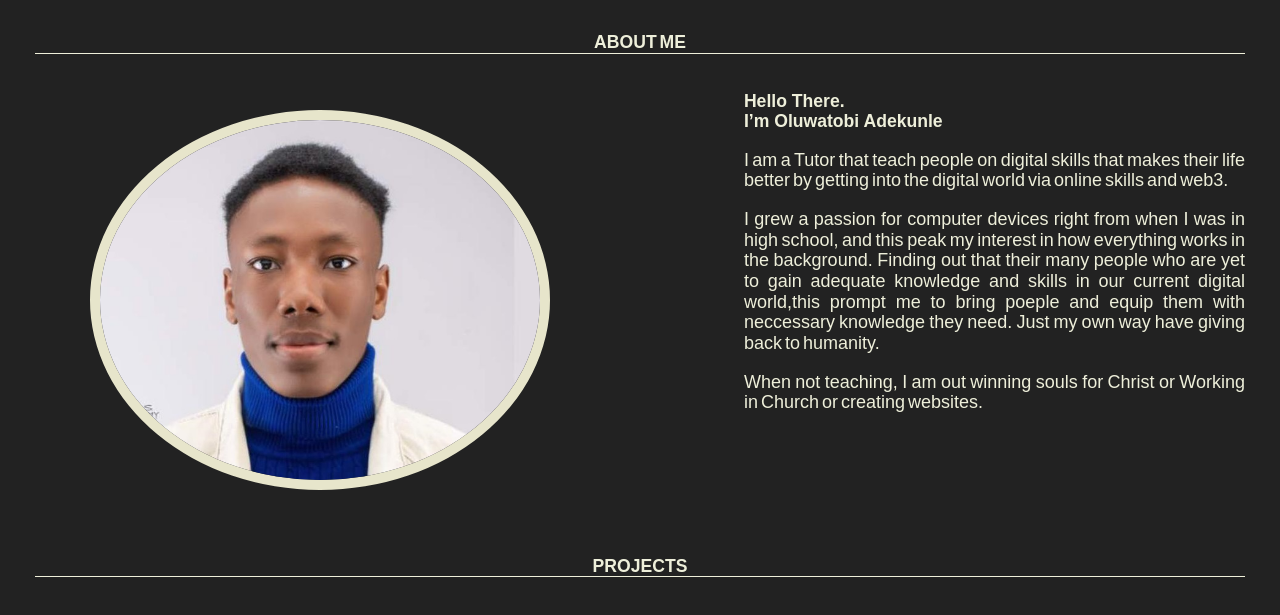
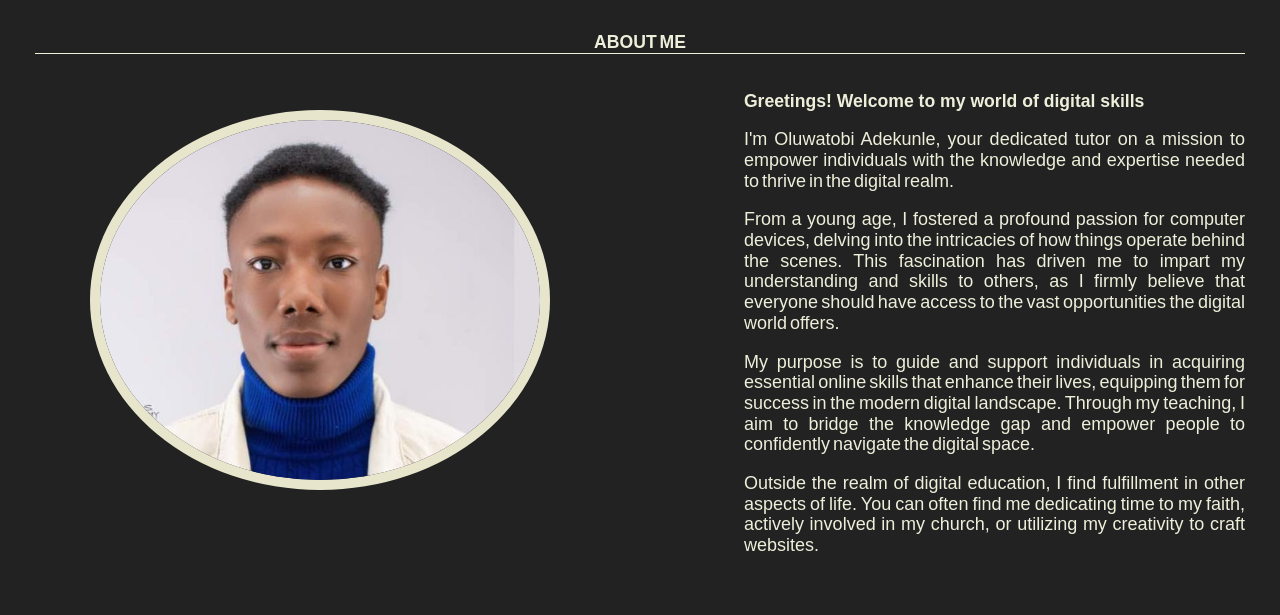
Before and after one commit to kerdaino/training, a website built with Parcel: page index.html in a window 1280 px wide. Shown: the part 174-789 px from the top of the page. Built offline with nearby package versions, Linux system fonts and the light colour scheme; a web font is replaced by a local one.

Commit message:
fourth-commit

```diff
--- a/index.html
+++ b/index.html
@@ -62,18 +62,21 @@
         <div class="half-content">
           <figure><img src="img/my-profile-pic.jpeg" alt="picture of Hezekiah"></figure>
           <div class="desktop-style">
-            <h3>Hello There. <br>I’m Oluwatobi Adekunle</h3>
-            <p>I am a Tutor that teach people on digital skills that makes their life better by getting into the digital
-              world via online skills and web3.
+            <h3>Greetings! Welcome to my world of digital skills</h3>
+            <p> I'm Oluwatobi Adekunle, your dedicated tutor on a mission to empower individuals with the knowledge and
+              expertise needed to thrive in the digital realm.
             </p>
-            <p>I grew a passion for computer devices right from when I was in high school, and this peak my interest in
-              how
-              everything works in the background.
-              Finding out that their many people who are yet to gain adequate knowledge and skills in our current
-              digital world,this prompt me to bring poeple and equip them with neccessary knowledge they need.
-              Just my own way have giving back to humanity.
+            <p>From a young age, I fostered a profound passion for computer devices, delving into the intricacies of how
+              things operate behind the scenes. This fascination has driven me to impart my understanding and skills to
+              others, as I firmly believe that everyone should have access to the vast opportunities the digital world
+              offers.
             </p>
-            <p>When not teaching, I am out winning souls for Christ or Working in Church or creating websites.</p>
+            <p>My purpose is to guide and support individuals in acquiring essential online skills that enhance their
+              lives, equipping them for success in the modern digital landscape. Through my teaching, I aim to bridge
+              the knowledge gap and empower people to confidently navigate the digital space.</p>
+            <p>Outside the realm of digital education, I find fulfillment in other aspects of life. You can often find
+              me dedicating time to my faith, actively involved in my church, or utilizing my creativity to craft
+              websites.</p>
           </div>
         </div>
       </div>
```
